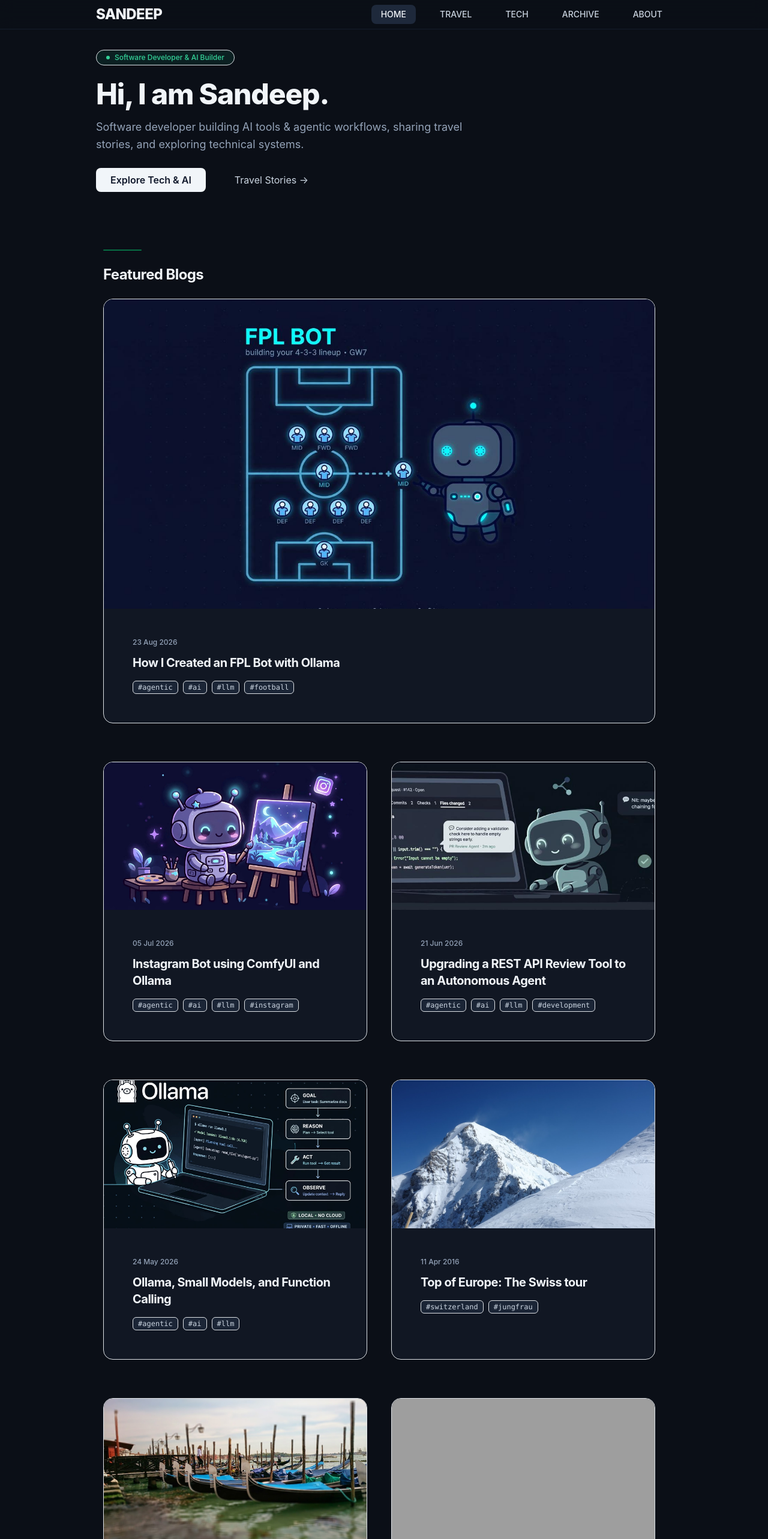
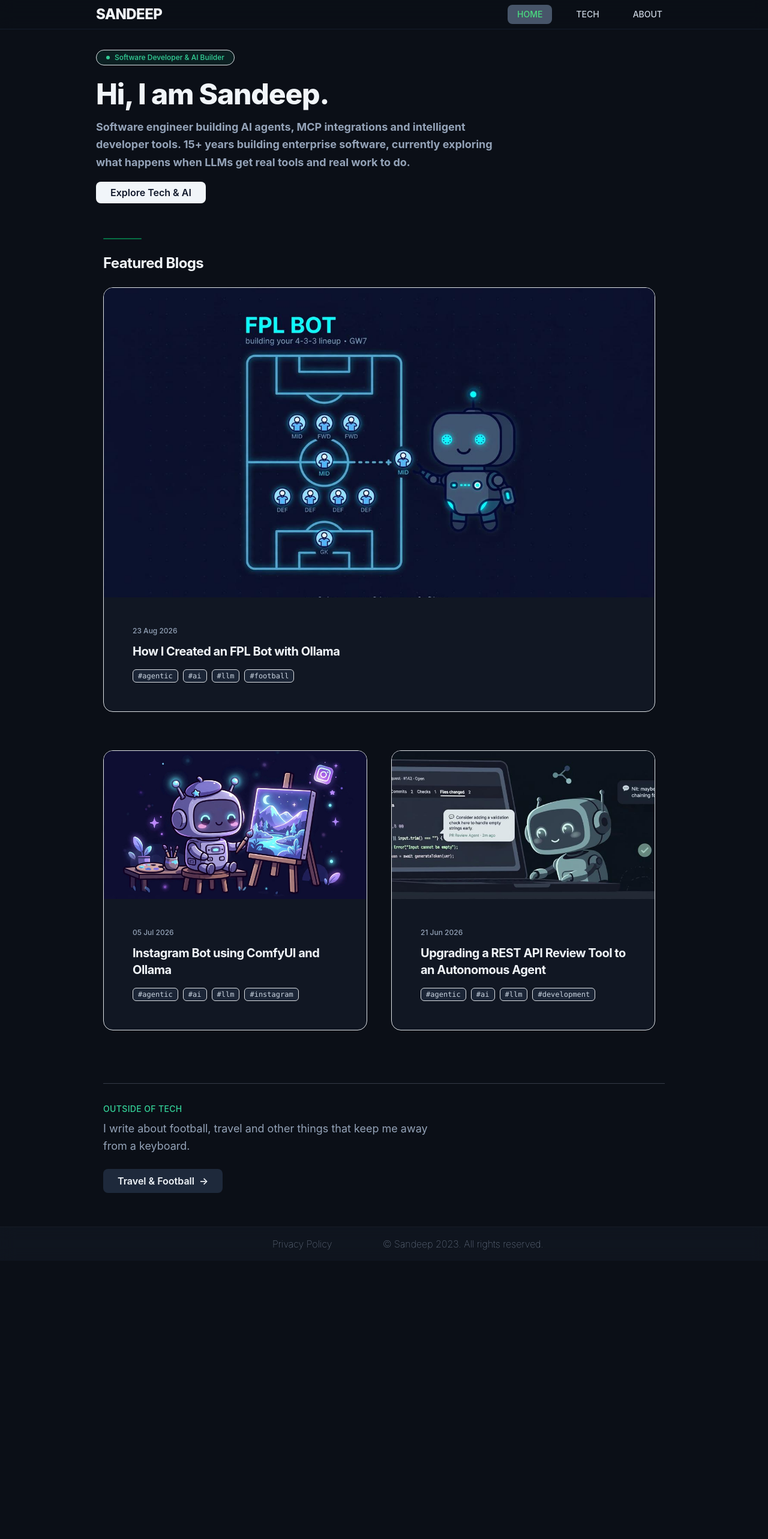
Before and after one commit to sandeepap11/profile-next, a Next.js app: page / in a window 1280 px wide. Shown: the top 2566 px of the page at 60% size. After the commit the page ends 2102 px from the top, so only its background shows below. Built offline with nearby package versions, Linux system fonts and the light colour scheme.

Commit message:
featured page revamp

```diff
--- a/src/components/Home.js
+++ b/src/components/Home.js
@@ -28,33 +28,27 @@ const Home = ({ allPostsData }) => {
       ).map((config) => (
         <div key={config.id}>
           {config.type === ITEM_TYPES.OPENER ? (
-            <section className="pt-0 pb-24">
+            <section className="pt-0 pb-16">
               <div className="max-w-3xl">
                 <span className="inline-flex items-center gap-2 px-3 py-1 text-xs font-medium rounded-full bg-emerald-500/10 text-emerald-400 border border-emerald-500/20">
                   <span className="w-1.5 h-1.5 rounded-full bg-emerald-400 animate-pulse" />
-                  Software Developer & AI Builder
+                  {config.text.role}
                 </span>
 
                 <h1 className="mt-6 text-4xl sm:text-5xl font-extrabold tracking-tight text-slate-100">
-                  {config.text.h}
+                  {config.text.heading}
                 </h1>
 
                 <p className="text-lg text-slate-400 max-w-2xl leading-relaxed mt-3">
-                  {config.text.p}
+                  <b> {config.text.message}</b>
                 </p>
 
-                <div className="mt-6 flex items-center gap-4">
+                <div className="mt-6">
                   <Link
                     href="/tech"
                     className="bg-slate-100 text-slate-900 font-semibold px-4 py-2 rounded-lg hover:bg-white"
                   >
                     Explore Tech & AI
-                  </Link>
-                  <Link
-                    href="/travel"
-                    className="text-slate-300 hover:text-white px-4 py-2"
-                  >
-                    Travel Stories →
                   </Link>
                 </div>
               </div>
@@ -145,6 +139,24 @@ const Home = ({ allPostsData }) => {
                   ),
                 )}
               </Row>
+              <div className="mt-6 border-t border-slate-400/30 pt-8">
+                <p className="text-sm font-medium uppercase tracking-wide text-emerald-400">
+                  Outside of tech
+                </p>
+                <p className="mt-2 max-w-xl text-lg leading-relaxed text-slate-400">
+                  I write about football, travel and other things that keep me
+                  away from a keyboard.
+                </p>
+                <Link
+                  href="/travel"
+                  className="mt-4 inline-flex items-center rounded-lg bg-slate-800 px-4 py-2 font-semibold text-slate-100 transition-colors hover:bg-slate-700 hover:text-white"
+                >
+                  Travel & Football
+                  <span aria-hidden="true" className="ml-2">
+                    →
+                  </span>
+                </Link>
+              </div>
             </Container>
           ) : null}
         </div>
--- a/src/pages/layouts/Header.js
+++ b/src/pages/layouts/Header.js
@@ -13,7 +13,10 @@ function BasicExample() {
       className="sticky top-0 z-50 bg-[#0B0F17]/80 backdrop-blur-md border-b border-slate-800/60"
     >
       <div className="max-w-5xl mx-auto px-6 sm:px-8 w-full flex items-center justify-between">
-        <Link href="/" className="text-2xl font-extrabold tracking-tight">
+        <Link
+          href="/"
+          className="text-2xl font-extrabold tracking-tight hover:text-green-400"
+        >
           SANDEEP
         </Link>
 
@@ -33,7 +36,7 @@ function BasicExample() {
                       href={header.link}
                       className={`text-sm font-medium px-3 py-1.5 transition-colors duration-150 ${
                         isActive
-                          ? "bg-slate-800 text-slate-100 rounded-lg"
+                          ? "bg-slate-600 text-green-400 rounded-lg hover:text-green-300"
                           : "text-slate-300 hover:text-slate-100"
                       }`}
                     >
--- a/src/utils/Constants.js
+++ b/src/utils/Constants.js
@@ -1,7 +1,5 @@
 export const HEADERS = [
   { id: 1, name: "HOME", link: "/" },
-  { id: 2, name: "TRAVEL", link: "/travel" },
-  { id: 3, name: "TECH", link: "/tech" },
-  { id: 4, name: "ARCHIVE", link: "/archive" },
-  { id: 5, name: "ABOUT", link: "/about" },
+  { id: 2, name: "TECH", link: "/tech" },
+  { id: 3, name: "ABOUT", link: "/about" },
 ];
--- a/src/utils/HomeConfig.js
+++ b/src/utils/HomeConfig.js
@@ -9,8 +9,10 @@ export const HOME_CONFIG = [
     order: 1,
     type: ITEM_TYPES.OPENER,
     text: {
-      h: "Hi, I am Sandeep.",
-      p: "Software developer building AI tools & agentic workflows, sharing travel stories, and exploring technical systems.",
+      role: "Software Developer & AI Builder",
+      heading: "Hi, I am Sandeep.",
+      message:
+        "Software engineer building AI agents, MCP integrations and intelligent developer tools. 15+ years building enterprise software, currently exploring what happens when LLMs get real tools and real work to do.",
     },
   },
   {
@@ -38,32 +40,6 @@ export const HOME_CONFIG = [
         size: "S",
         category: "TECH",
       },
-      {
-        id: "local-agent",
-        order: 4,
-        size: "S",
-        category: "TECH",
-      },
-      {
-        id: "switzerland",
-        order: 5,
-        size: "S",
-        category: "TRAVEL",
-      },
-      {
-        id: "italy",
-        order: 6,
-        size: "S",
-        category: "TRAVEL",
-      },
-      {
-        id: "dortmund",
-        order: 7,
-        size: "S",
-        category: "TRAVEL",
-      },
-
-      // legacy technical posts removed from featured list (moved to /archive)
     ],
   },
 ];
```
